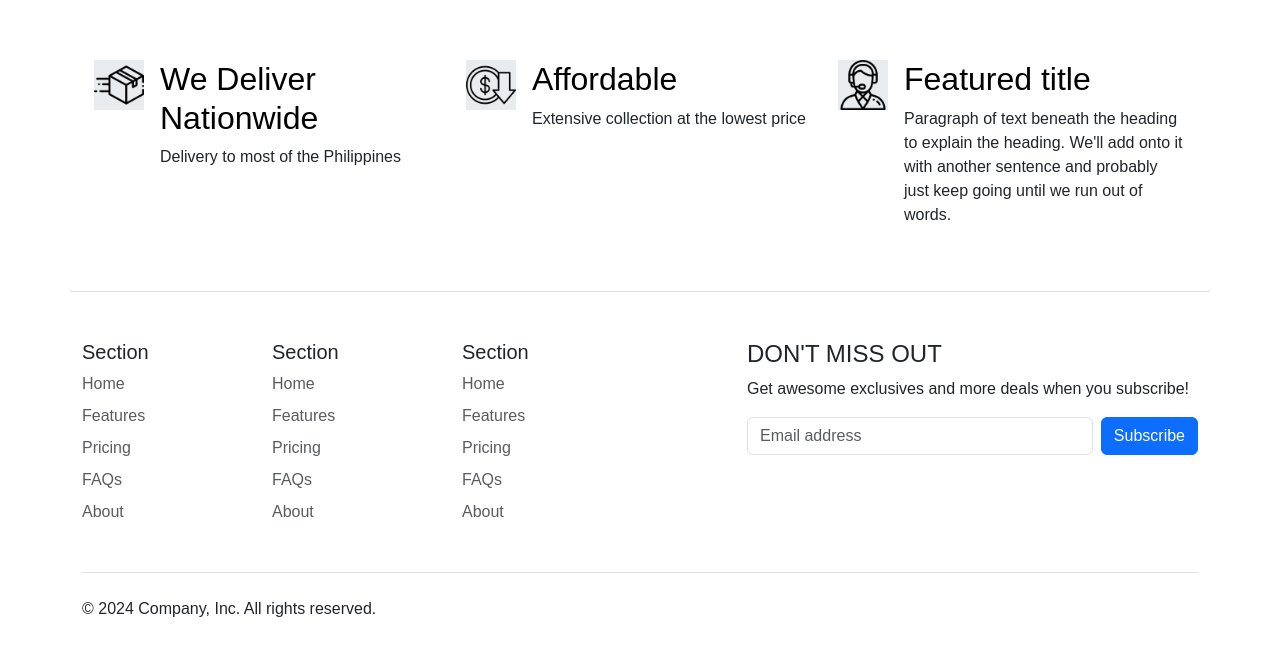
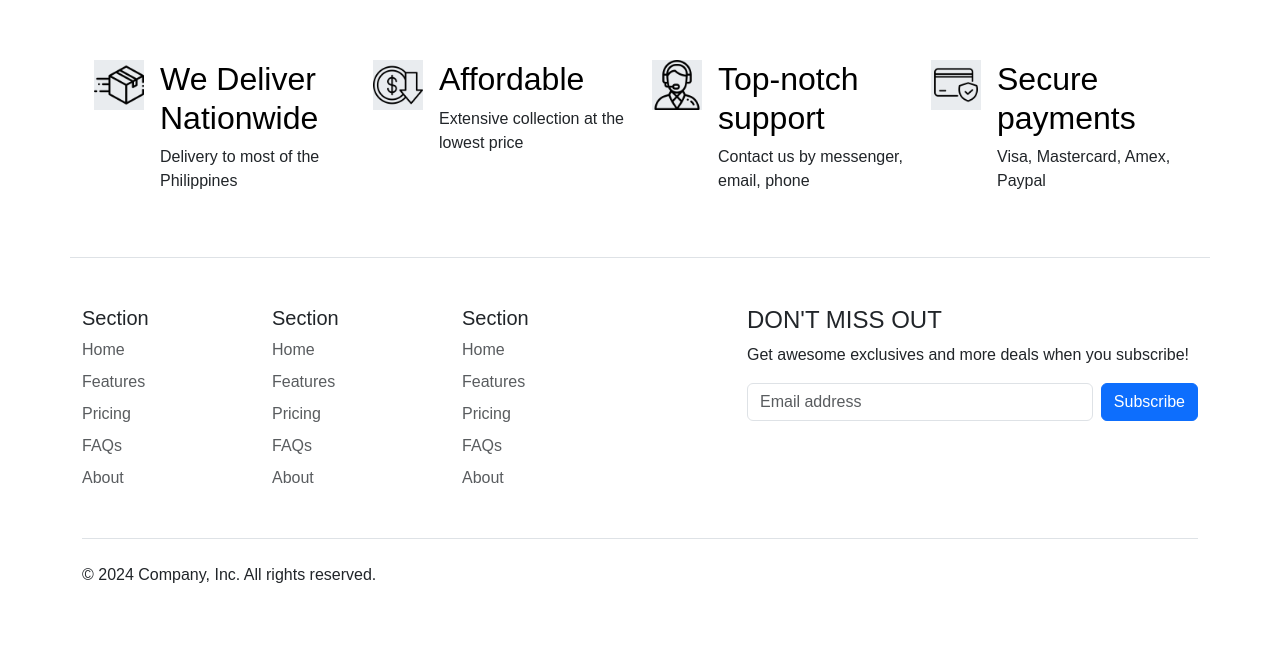
Before and after one commit to Mito2399/TechNic, a plain HTML site: page index.html in a window 1280 px wide. Shown: the part 3199-3854 px from the top of the page. Drawn offline with nearby package versions, Linux system fonts and the light colour scheme; a web font is replaced by a local one.

Commit message:
Update index.html

```diff
--- a/index.html
+++ b/index.html
@@ -420,7 +420,7 @@
 
     <!-- Subscription -->
     <div class="container px-4 mt-5 pt-5" id="hanging-icons">
-        <div class="row g-4 py-5 row-cols-1 row-cols-lg-3">
+        <div class="row g-4 py-5 row-cols-1 row-cols-lg-4">
             <div class="col d-flex align-items-start">
                 <div class="icon-square text-body-emphasis bg-body-secondary d-inline-flex align-items-center justify-content-center fs-4 flex-shrink-0 me-3">
                     <img src="./images/delivery.png" alt="" height="50" width="50">
@@ -444,8 +444,17 @@
                 <img src="./images/support.png" alt="" height="50" width="50">
                 </div>
                 <div>
-            <h3 class="fs-2 text-body-emphasis">Featured title</h3>
-            <p>Paragraph of text beneath the heading to explain the heading. We'll add onto it with another sentence and probably just keep going until we run out of words.</p>
+                <h3 class="fs-2 text-body-emphasis">Top-notch support</h3>
+                <p>Contact us by messenger, email, phone</p>
+                </div>
+            </div>
+            <div class="col d-flex align-items-start">
+                <div class="icon-square text-body-emphasis bg-body-secondary d-inline-flex align-items-center justify-content-center fs-4 flex-shrink-0 me-3">
+                <img src="./images/payment-protection.png" alt="" height="50" width="50">
+                </div>
+                <div>
+                <h3 class="fs-2 text-body-emphasis">Secure payments</h3>
+                <p>Visa, Mastercard, Amex, Paypal</p>
                 </div>
             </div>
         </div>
```
Lines whose indentation alone changed are shown as unchanged.
